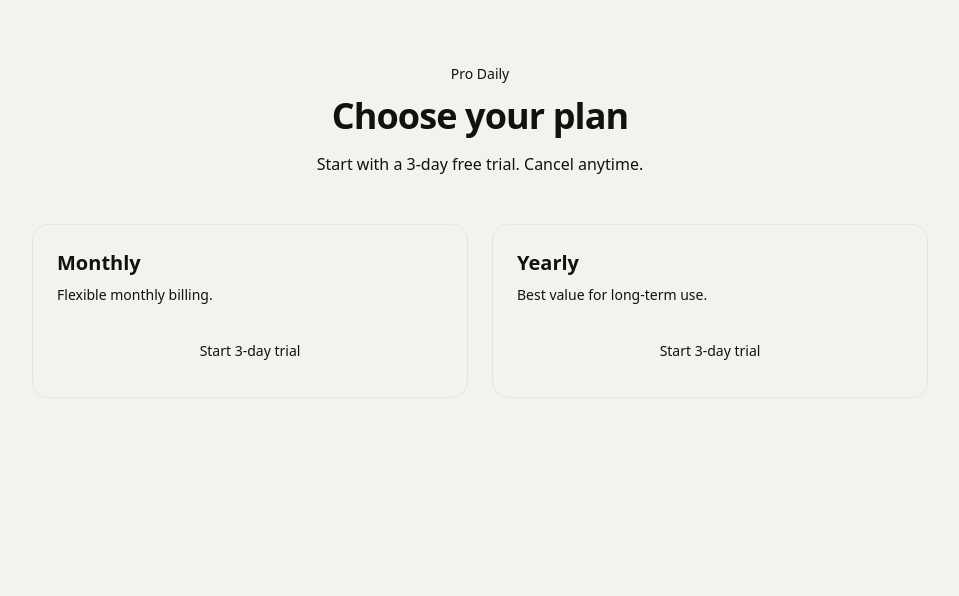
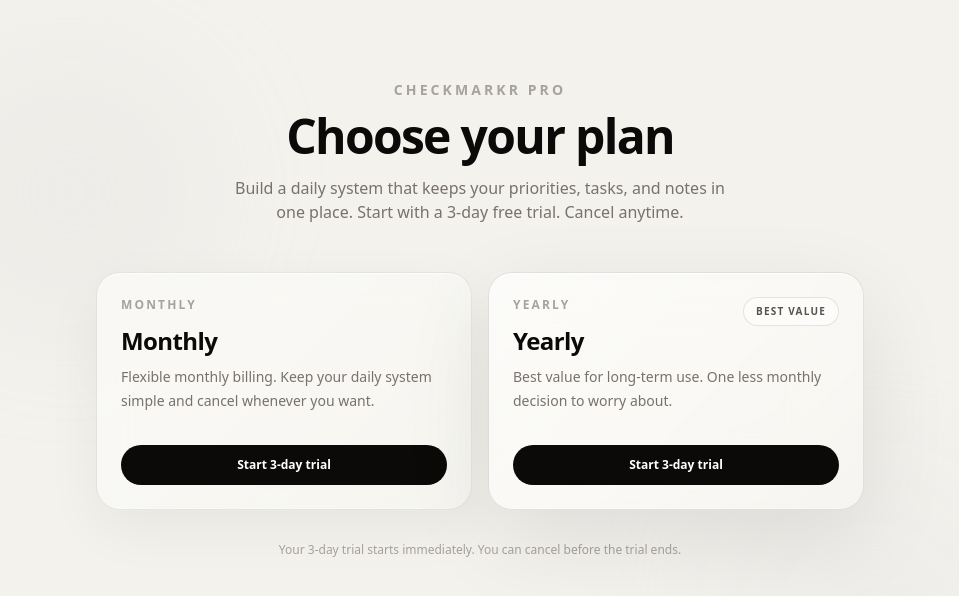
Before and after one commit to ShaphC/pro-daily, a Next.js app: page /pricing in a window 1280 px wide. Shown: the top 596 px of the page, without its empty margins (160-1119 px from the left). Built offline with nearby package versions, Linux system fonts and the light colour scheme.

Commit message:
updated UI for pricing page

```diff
--- a/app/pricing/page.tsx
+++ b/app/pricing/page.tsx
@@ -38,52 +38,90 @@
   }
 
   return (
-    <main className="min-h-screen bg-background px-6 py-16">
-      <div className="mx-auto max-w-4xl">
+    <main className="relative min-h-screen overflow-hidden px-5 pb-20 pt-16 sm:px-8 sm:pt-20">
+      <div className="pointer-events-none absolute inset-0 overflow-hidden">
+        <div className="absolute left-[8%] top-[8%] h-64 w-64 rounded-full bg-stone-300/20 blur-3xl dark:bg-white/[0.025]" />
+        <div className="absolute bottom-[5%] right-[8%] h-72 w-72 rounded-full bg-stone-200/30 blur-3xl dark:bg-white/[0.02]" />
+      </div>
+
+      <div className="relative z-10 mx-auto w-full max-w-4xl">
         <div className="mx-auto max-w-2xl text-center">
-          <p className="text-sm font-medium text-muted-foreground">Pro Daily</p>
+          <p className="text-sm font-semibold uppercase tracking-[0.22em] text-stone-400">
+            CheckMarkr Pro
+          </p>
 
-          <h1 className="mt-3 text-4xl font-semibold tracking-tight">
+          <h1 className="mt-3 text-4xl font-semibold tracking-[-0.035em] text-stone-950 dark:text-white sm:text-5xl">
             Choose your plan
           </h1>
 
-          <p className="mt-4 text-muted-foreground">
-            Start with a 3-day free trial. Cancel anytime.
+          <p className="mx-auto mt-4 max-w-lg text-sm leading-6 text-stone-500 dark:text-stone-400 sm:text-base">
+            Build a daily system that keeps your priorities, tasks, and notes in
+            one place. Start with a 3-day free trial. Cancel anytime.
           </p>
         </div>
 
-        <div className="mt-12 grid gap-6 md:grid-cols-2">
-          <div className="rounded-2xl border border-border p-6">
-            <h2 className="text-xl font-semibold">Monthly</h2>
-
-            <p className="mt-2 text-sm text-muted-foreground">
-              Flexible monthly billing.
+        <div className="mx-auto mt-10 grid max-w-3xl gap-4 sm:mt-12 md:grid-cols-2">
+          <section className="glass glass-highlight rounded-3xl p-5 sm:p-6">
+            <div className="relative z-10 flex h-full flex-col">
+              <div>
+                <p className="text-xs font-semibold uppercase tracking-[0.18em] text-stone-400">
+                  Monthly
                 </p>
 
+                <h2 className="mt-3 text-2xl font-semibold tracking-tight text-stone-950 dark:text-white">
+                  Monthly
+                </h2>
+
+                <p className="mt-2 text-sm leading-6 text-stone-500 dark:text-stone-400">
+                  Flexible monthly billing. Keep your daily system simple and
+                  cancel whenever you want.
+                </p>
+              </div>
+
+              <div className="mt-8">
                 <button
                   type="button"
                   onClick={() => startCheckout("monthly")}
                   disabled={loadingPlan !== null}
-              className="mt-6 w-full rounded-xl bg-foreground px-5 py-3 text-sm font-medium text-background transition hover:opacity-90 disabled:cursor-not-allowed disabled:opacity-50"
+                  className="inline-flex w-full items-center justify-center rounded-full bg-stone-950 px-4 py-3 text-xs font-bold text-white transition hover:bg-stone-800 disabled:cursor-not-allowed disabled:opacity-50 dark:bg-white dark:text-stone-950 dark:hover:bg-stone-200"
                 >
                   {loadingPlan === "monthly"
                     ? "Starting trial..."
                     : "Start 3-day trial"}
                 </button>
               </div>
+            </div>
+          </section>
 
-          <div className="rounded-2xl border border-foreground p-6">
-            <h2 className="text-xl font-semibold">Yearly</h2>
-
-            <p className="mt-2 text-sm text-muted-foreground">
-              Best value for long-term use.
+          <section className="glass-strong rounded-3xl p-5 sm:p-6">
+            <div className="relative z-10 flex h-full flex-col">
+              <div className="flex items-start justify-between gap-4">
+                <div>
+                  <p className="text-xs font-semibold uppercase tracking-[0.18em] text-stone-400">
+                    Yearly
                   </p>
 
+                  <h2 className="mt-3 text-2xl font-semibold tracking-tight text-stone-950 dark:text-white">
+                    Yearly
+                  </h2>
+                </div>
+
+                <span className="shrink-0 rounded-full border border-black/10 bg-white/50 px-3 py-1.5 text-[10px] font-bold uppercase tracking-[0.12em] text-stone-600 dark:border-white/10 dark:bg-white/[0.06] dark:text-stone-300">
+                  Best value
+                </span>
+              </div>
+
+              <p className="mt-2 text-sm leading-6 text-stone-500 dark:text-stone-400">
+                Best value for long-term use. One less monthly decision to worry
+                about.
+              </p>
+
+              <div className="mt-8">
                 <button
                   type="button"
                   onClick={() => startCheckout("yearly")}
                   disabled={loadingPlan !== null}
-              className="mt-6 w-full rounded-xl bg-foreground px-5 py-3 text-sm font-medium text-background transition hover:opacity-90 disabled:cursor-not-allowed disabled:opacity-50"
+                  className="inline-flex w-full items-center justify-center rounded-full bg-stone-950 px-4 py-3 text-xs font-bold text-white transition hover:bg-stone-800 disabled:cursor-not-allowed disabled:opacity-50 dark:bg-white dark:text-stone-950 dark:hover:bg-stone-200"
                 >
                   {loadingPlan === "yearly"
                     ? "Starting trial..."
@@ -91,6 +129,13 @@
                 </button>
               </div>
             </div>
+          </section>
+        </div>
+
+        <p className="mt-8 text-center text-xs text-stone-400 dark:text-stone-500">
+          Your 3-day trial starts immediately. You can cancel before the trial
+          ends.
+        </p>
       </div>
     </main>
   );
```
Lines whose indentation alone changed are shown as unchanged.
